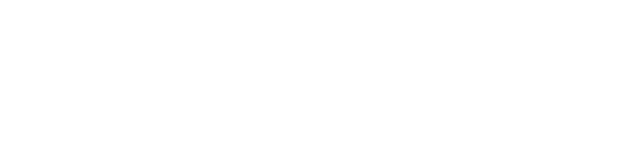
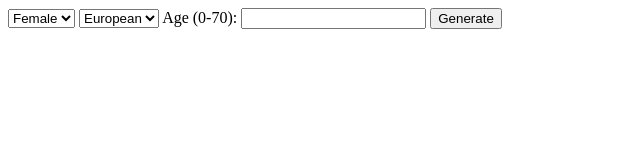
Before and after one commit to DorianKita/face_generator, a plain HTML site: page index.html in a window 1280 px wide. Shown: the whole page, without its empty margins (0-640 px from the left). Drawn offline with Linux system fonts and the light colour scheme.

Commit message:
html structure

```diff
--- a/index.html
+++ b/index.html
@@ -3,9 +3,22 @@
 <head>
     <meta charset="UTF-8">
     <meta name="viewport" content="width=device-width, initial-scale=1.0">
-    <title>Document</title>
+    <title>Face generator</title>
 </head>
 <body>
+    <form id="form">
+        <select id="gender">
+            <option value="female">Female</option>
+            <option value="male">Male</option>
+        </select>
+        <select id="ethnicity">
+            <option value="european">European</option>
+            <option value="african">African</option>
+            <option value="east_asian">Asian</option>
+        </select>
+        <label>Age (0-70): <input type="text" required id="age"></label>
+        <button type="submit">Generate</button>
+    </form>
 
     <script src="app.js"></script>
 </body>
```
